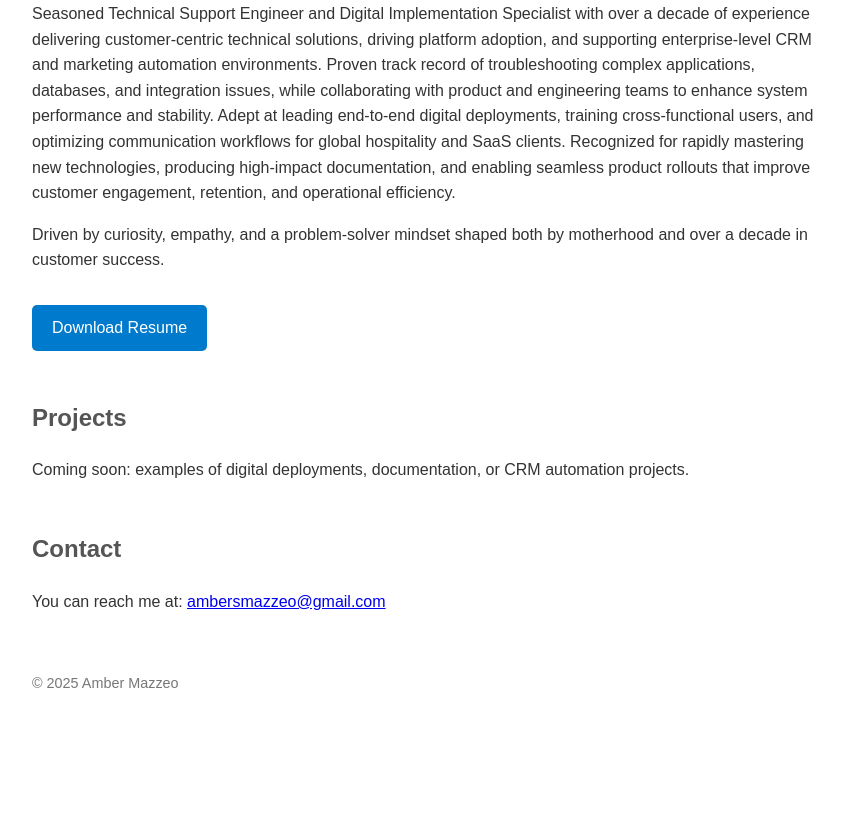
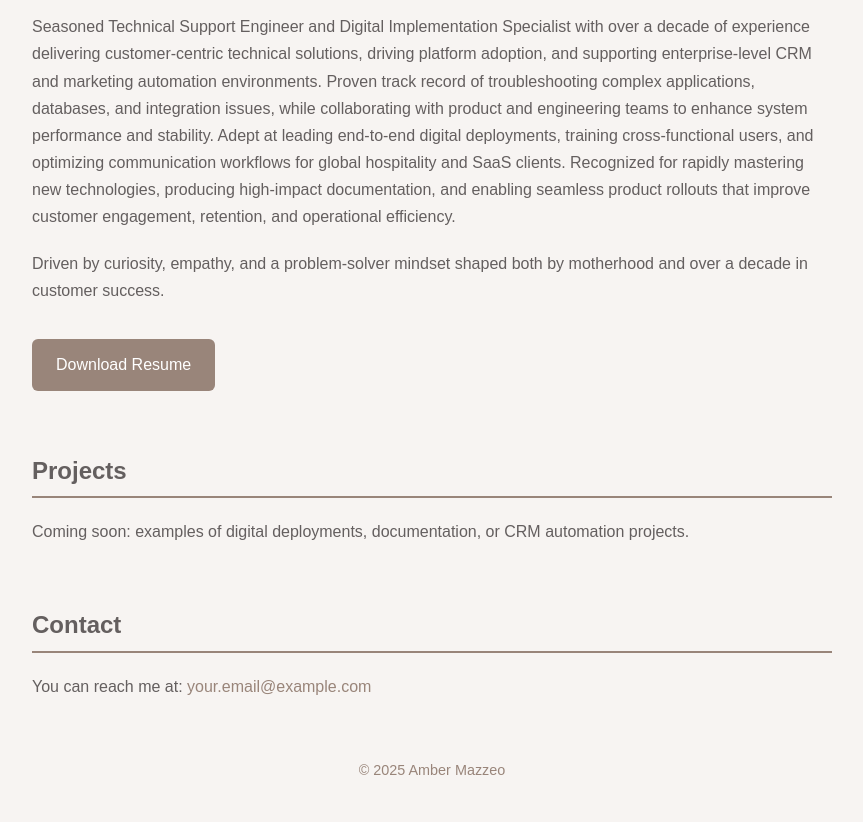
Before and after one commit to ambermazzeo/ambermazzeo.github.io, a plain HTML site: page index.html in a window 1280 px wide. Shown: the part 119-941 px from the top of the page, without its empty margins (208-1071 px from the left). Before the commit the page ends 854 px from the top, so only its background shows below. Drawn offline with Linux system fonts and the light colour scheme.

Commit message:
Add files via upload

```diff
--- a/index.html
+++ b/index.html
@@ -5,45 +5,77 @@
     <meta name="viewport" content="width=device-width, initial-scale=1.0">
     <title>Amber Mazzeo</title>
     <style>
+        /* Base styles */
         body {
             font-family: 'Arial', sans-serif;
             margin: 40px auto;
             max-width: 800px;
-            line-height: 1.6;
-            color: #333;
+            line-height: 1.7;
+            color: #645f5f; /* main text color */
+            background-color: #f7f4f2;
         }
+
         h1 {
-            font-size: 2.5em;
+            font-size: 2.8em;
+            color: #645f5f;
             margin-bottom: 0.2em;
         }
+
         h2 {
-            color: #555;
-            margin-top: 2em;
+            color: #645f5f;
+            border-bottom: 2px solid #99857a;
+            padding-bottom: 5px;
+            margin-top: 2.5em;
         }
-        .about p {
-            margin-bottom: 1em;
+
+        p {
+            margin-bottom: 1.2em;
         }
+
+        /* Button styles */
         .button {
             display: inline-block;
             margin-top: 1em;
-            padding: 10px 20px;
+            padding: 12px 24px;
             font-size: 1em;
-            background-color: #007acc;
-            color: #fff;
+            background-color: #99857a;
+            color: #ffffff;
             text-decoration: none;
-            border-radius: 5px;
-            transition: background-color 0.3s;
+            border-radius: 6px;
+            transition: background-color 0.3s, transform 0.2s;
         }
+
         .button:hover {
-            background-color: #005fa3;
+            background-color: #645f5f;
+            transform: translateY(-2px);
         }
+
+        /* Section spacing */
         .section {
             margin-top: 3em;
         }
+
+        /* Footer */
         footer {
             margin-top: 4em;
             font-size: 0.9em;
-            color: #777;
+            color: #99857a;
+            text-align: center;
+        }
+
+        /* Smooth scroll for internal links */
+        html {
+            scroll-behavior: smooth;
+        }
+
+        /* Links */
+        a {
+            color: #99857a;
+            text-decoration: none;
+        }
+
+        a:hover {
+            color: #645f5f;
         }
     </style>
 </head>
@@ -55,8 +87,8 @@
 
         <p>Driven by curiosity, empathy, and a problem-solver mindset shaped both by motherhood and over a decade in customer success.</p>
 
-        <!-- Replace YOUR_GOOGLE_DRIVE_LINK with your shareable link -->
-        <a href="https://drive.google.com/file/d/17tyq2n4Uun18tDJ9T7PhI3OxPN-ldXt4/view?usp=drive_link" class="button" target="_blank" rel="noopener noreferrer">Download Resume</a>
+        <!-- Replace YOUR_GOOGLE_DRIVE_LINK with your shareable resume link -->
+        <a href="YOUR_GOOGLE_DRIVE_LINK" class="button" target="_blank" rel="noopener noreferrer">Download Resume</a>
     </div>
 
     <div class="section" id="projects">
@@ -66,7 +98,7 @@
 
     <div class="section" id="contact">
         <h2>Contact</h2>
-        <p>You can reach me at: <a href="mailto:ambersmazzeo@gmail.com">ambersmazzeo@gmail.com</a></p>
+        <p>You can reach me at: <a href="mailto:your.email@example.com">your.email@example.com</a></p>
     </div>
 
     <footer>
```
